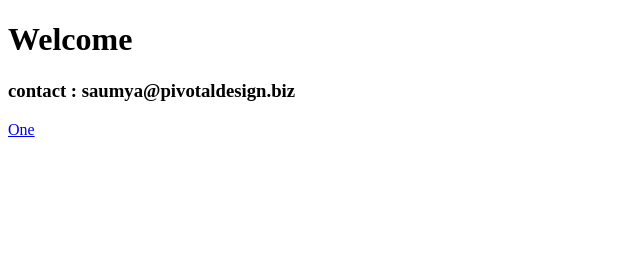
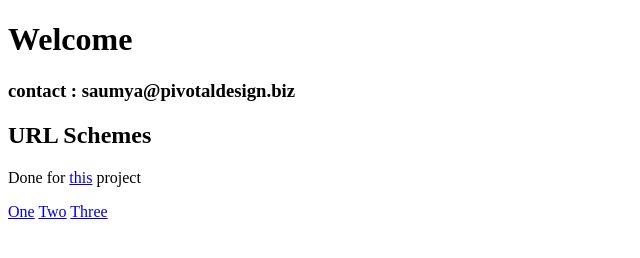
Before and after one commit to saumya-pivotaldesign/saumya-pivotaldesign.github.io, a plain HTML site: page index.html in a window 1280 px wide. Shown: the whole page, without its empty margins (0-640 px from the left). Drawn offline with Linux system fonts and the light colour scheme.

Commit message:
added URL schemes

```diff
--- a/index.html
+++ b/index.html
@@ -7,6 +7,11 @@
  <h1>Welcome</h1>
  <h3>contact : saumya@pivotaldesign.biz</h3>
 
+ <h2>URL Schemes</h2>
+ <p>Done for <a href="https://github.com/saumya-pivotaldesign/ui-storyboard">this</a> project</p>
  <a href="hztbuddy://one">One</a>
+ <a href="hztbuddy://two">Two</a>
+ <a href="hztbuddy://three">Three</a>
+
 </body>
 </html>
```
